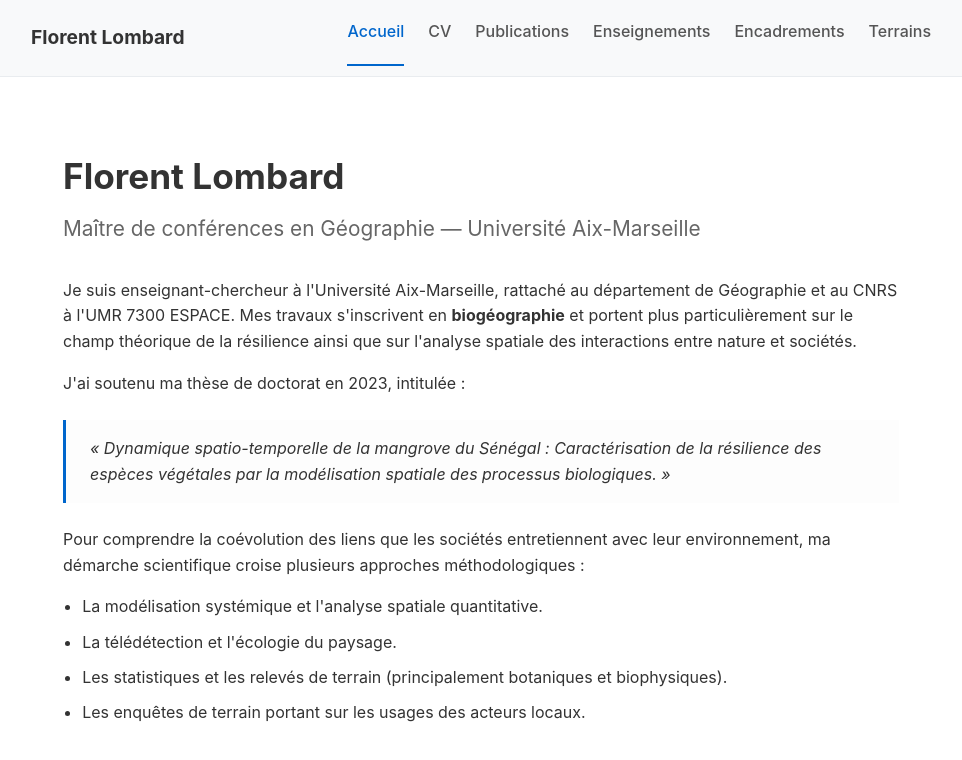
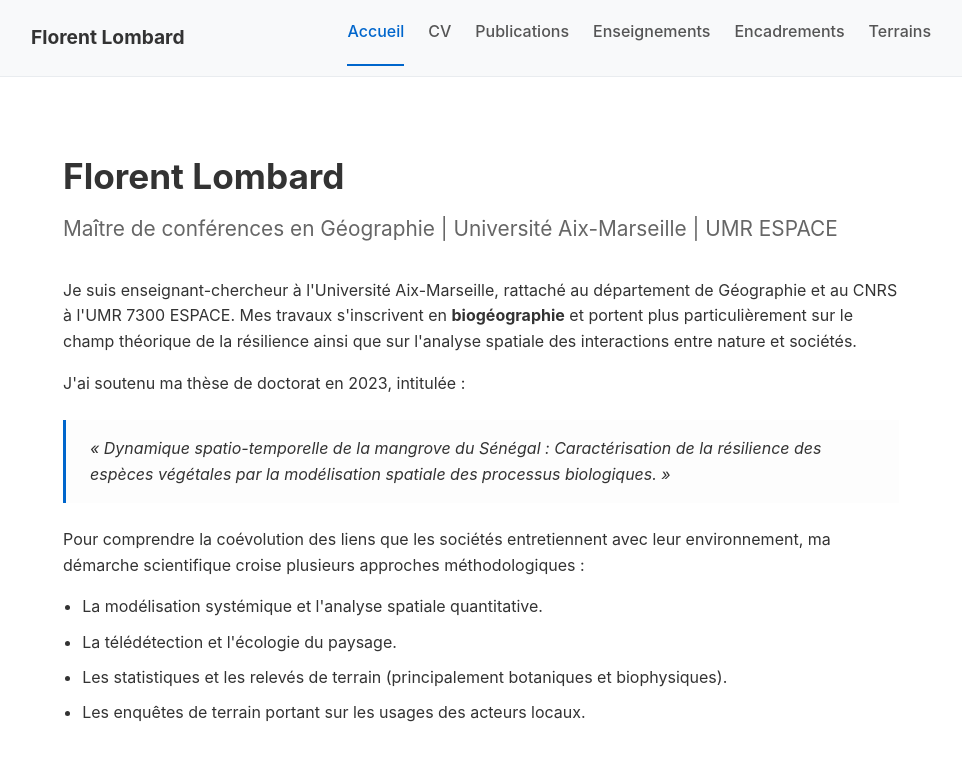
Before and after one commit to FlorentLombard/Florent-Lombard, a plain HTML site: page index.html in a window 1280 px wide. Shown: the whole page, without its empty margins (159-1121 px from the left). Drawn offline with Linux system fonts and the light colour scheme.

Commit message:
Modify subtitle in index.html
Updated subtitle to include UMR ESPACE.

```diff
--- a/index.html
+++ b/index.html
@@ -47,7 +47,7 @@
     </header>
     <main>
         <h1>Florent Lombard</h1>
-        <p class="subtitle">Maître de conférences en Géographie — Université Aix-Marseille</p>
+        <p class="subtitle">Maître de conférences en Géographie | Université Aix-Marseille | UMR ESPACE</p>
         <p>Je suis enseignant-chercheur à l'Université Aix-Marseille, rattaché au département de Géographie et au CNRS à l'UMR 7300 ESPACE. Mes travaux s'inscrivent en <strong>biogéographie</strong> et portent plus particulièrement sur le champ théorique de la résilience ainsi que sur l'analyse spatiale des interactions entre nature et sociétés.</p>
         <p>J'ai soutenu ma thèse de doctorat en 2023, intitulée :</p>
         <div class="thesis-box">
```
